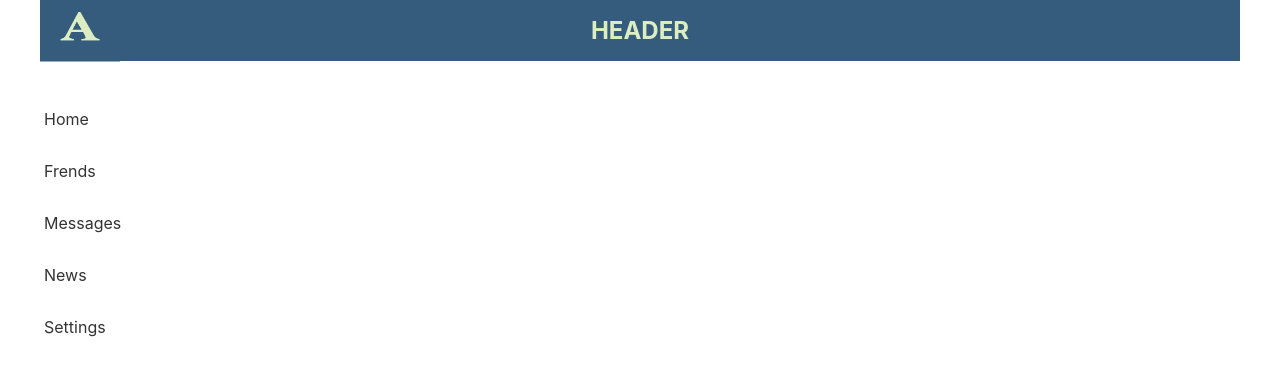
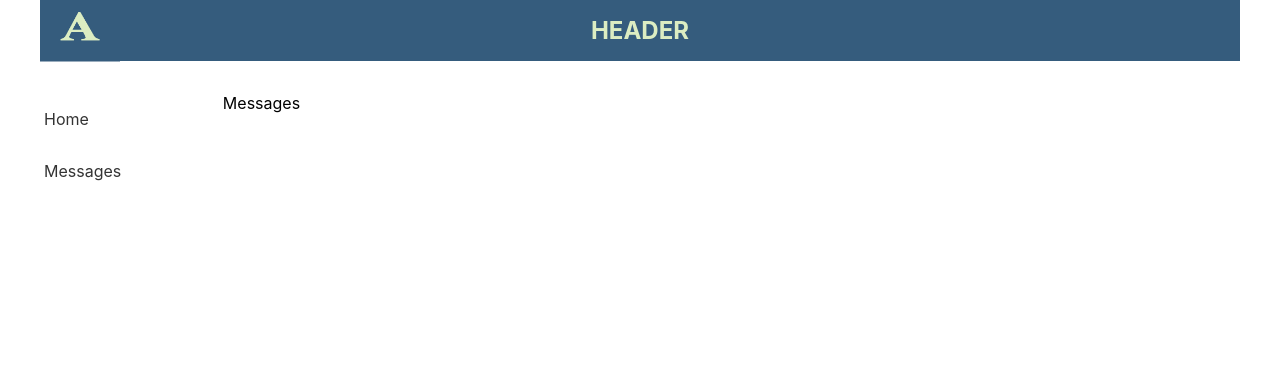
Before and after one commit to Aleksandr4549/social-network, a React (Create React App) app: page /Messages in a window 1280 px wide. Shown: the top 376 px of the page. Built offline with nearby package versions, Linux system fonts and the light colour scheme.

Commit message:
added component Messages

```diff
--- a/src/App.js
+++ b/src/App.js
@@ -3,6 +3,7 @@ import { Route } from 'react-router-dom';
 
 import Header from './components/Header/Header';
 import Navbar from './components/Navbar/Navbar';
+import Messages from './components/Messages/Messages';
 import Profile from './components/Profile/Profile';
 import style from './App.module.scss';
 
@@ -12,6 +13,7 @@ function App() {
             <Header />
             <Navbar />
             <Route exact path={'/'} component={() => <Profile />} />
+            <Route exact path={'/Messages'} component={() => <Messages />} />
         </div>
     );
 }
--- /dev/null
+++ b/src/components/Messages/Messages.jsx
@@ -0,0 +1,11 @@
+import React from 'react';
+
+import style from './Messages.module.scss';
+
+const Messages = () => {
+    return (
+        <div>Messages</div>
+    );
+};
+
+export default Messages;
--- a/src/components/Navbar/Navbar.jsx
+++ b/src/components/Navbar/Navbar.jsx
@@ -4,12 +4,12 @@ import PropTypes from 'prop-types';
 
 import style from './Navbar.module.scss';
 
-const Navbar = ({items = ['Home', 'Frends', 'Messages', 'News', 'Settings']}) => {
-  return (
-    <div className={style.navbar__container}>
-        {items.map((item, i) => <Link key={i} to={item === 'Home' ? '/' : item}>{item}</Link>)}
-    </div>
-  );
+const Navbar = ({items = ['Home', 'Messages']}) => {
+    return (
+        <div className={style.navbar__container}>
+            {items.map((item, i) => <Link key={i} to={item === 'Home' ? '/' : item}>{item}</Link>)}
+        </div>
+    );
 };
 
 Navbar.propTypes = {
```
Also changed, not shown: src/components/Messages/Messages.module.scss (added).
